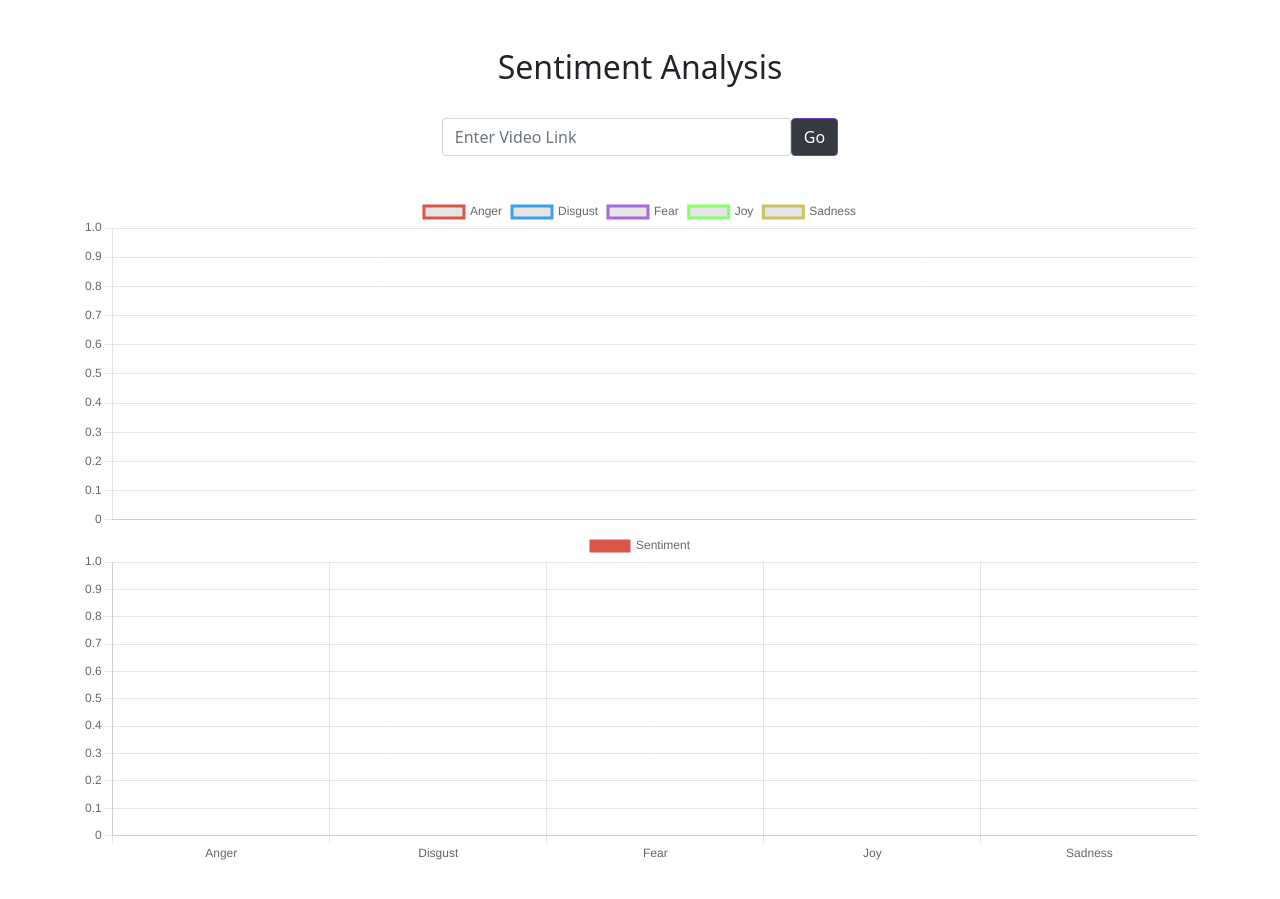
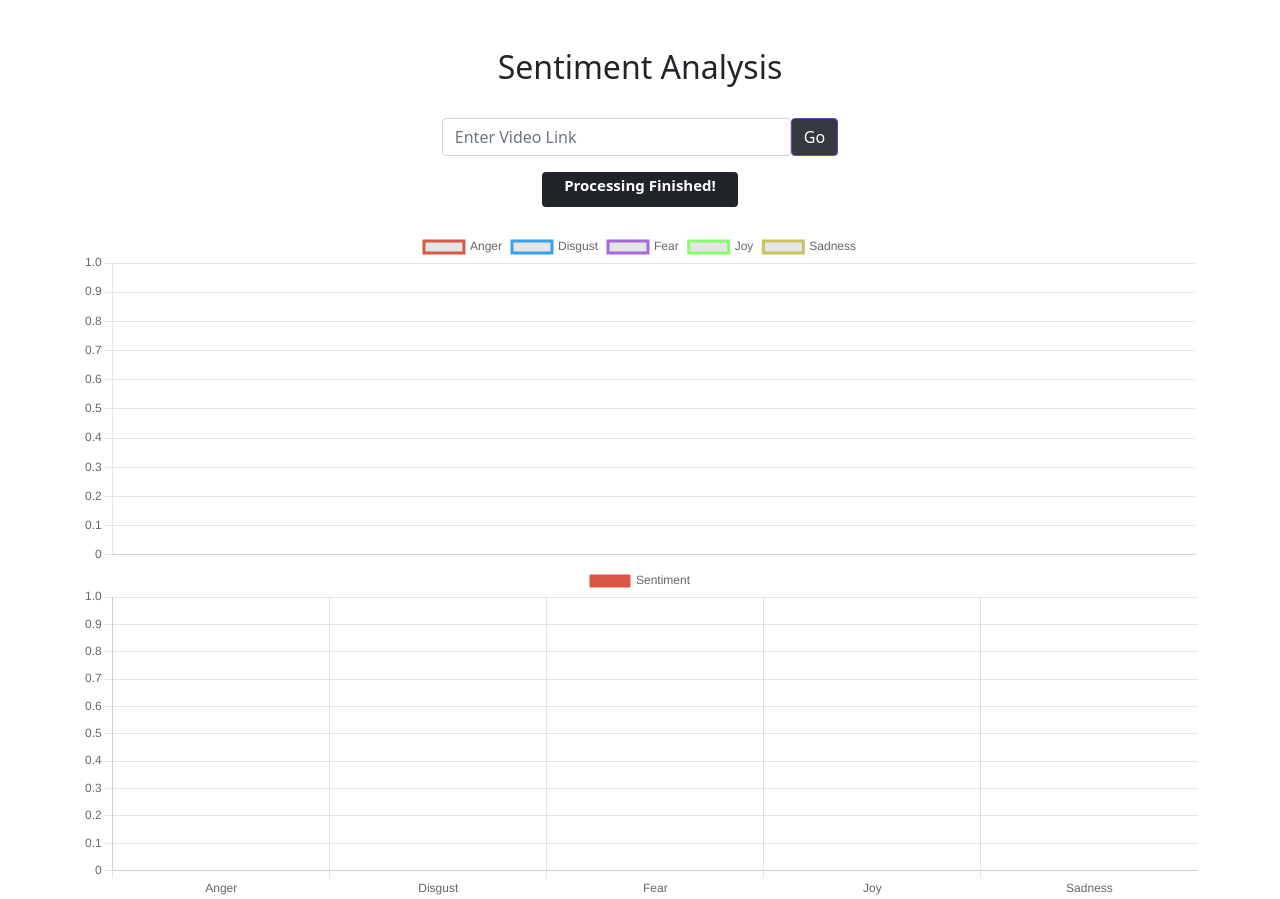
Before and after one commit to cmdev007/Power-Utilisaton-Prediction, a Django app: page /sentiment in a window 1280 px wide. Shown: the part 56-955 px from the top of the page. Before the commit the page ends 916 px from the top, so only its background shows below. Run offline with Django 3.2, Linux system fonts and the light colour scheme; data that the repository does not hold is empty; some libraries are stand-ins or nearby versions.

Commit message:
SENTIMENT-FRONT: Added status handling in frontend

```diff
--- a/templates/sentiment.html
+++ b/templates/sentiment.html
@@ -3,6 +3,13 @@
 {% block body %}
 <head>
 <script src="https://code.jquery.com/jquery-3.6.0.min.js" integrity="sha256-/xUj+3OJU5yExlq6GSYGSHk7tPXikynS7ogEvDej/m4=" crossorigin="anonymous"></script>
+<style>
+    .wrapper{
+        display: flex;
+        justify-content: center;
+        align-items: center;
+    }
+</style>
 </head>
 <body>
     <section class="newsletter-subscribe">
@@ -18,6 +25,16 @@
                 <div class="mb-3"><button class="btn btn-primary" type="submit" style="background: var(--bs-gray-dark);color: var(--bs-white);border-color: var(--bs-purple);">Go </button></div>
             </form>
         </div>
+
+        <div class="wrapper">
+<div class="card-sm bg-dark text-white rounded" >
+<h5 class="card-title text-center">
+<div class="container justify-content-center">
+<a><span class="badge sentData"></span></a>
+</div>
+</h5>
+</div>
+</div>
         <br>
     </section>
     <div class="container justify-content-center">
@@ -152,7 +169,13 @@
            myChartBar.data.datasets[0].data = [json_input.anger.slice(-1)[0], json_input.disgust.slice(-1)[0], json_input.fear.slice(-1)[0], json_input.joy.slice(-1)[0], json_input.sadness.slice(-1)[0]];
            myChart.update();
            myChartBar.update();
+           $(document).ready(function() {
+            var sentData = json_input.sentdata;
+            $(".sentData").html(sentData);
+
+            });
        }
+
  setInterval(function(){
     $.ajax({
         url:'/AutoUpdate',
```
